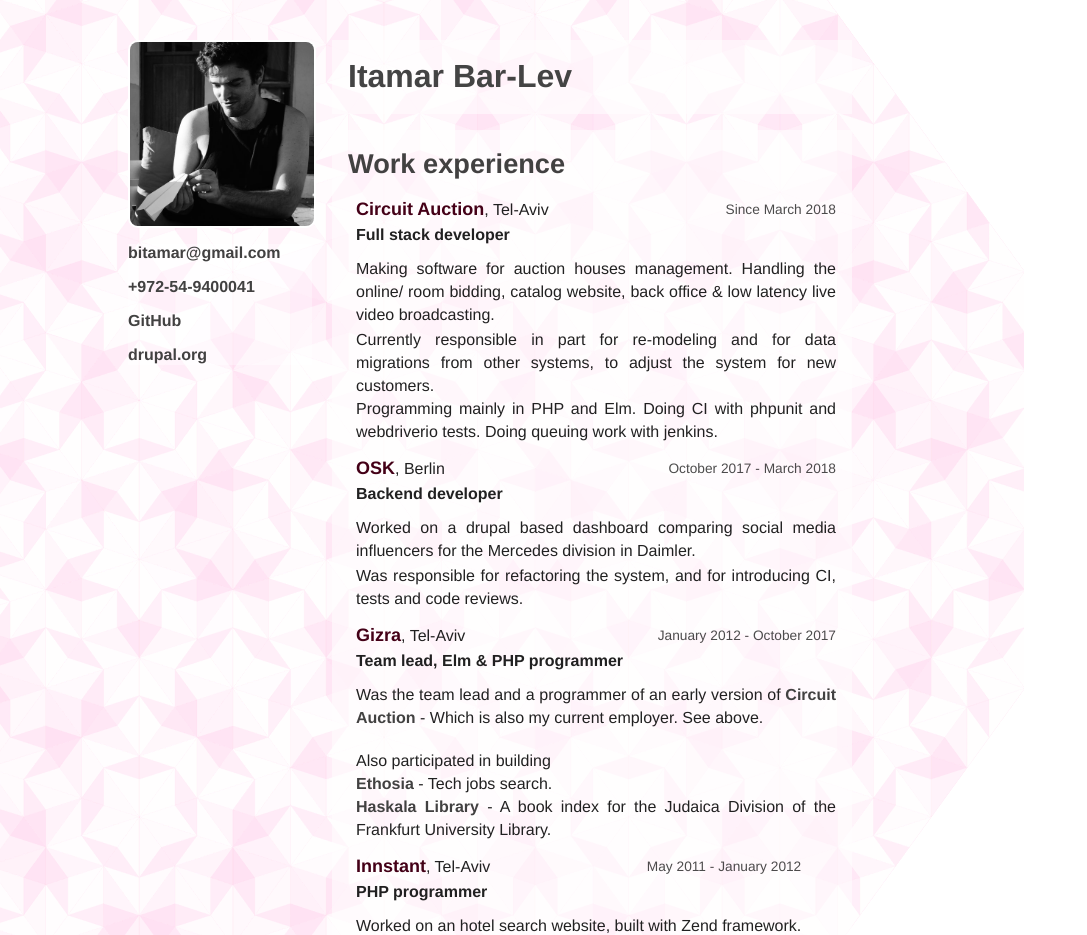
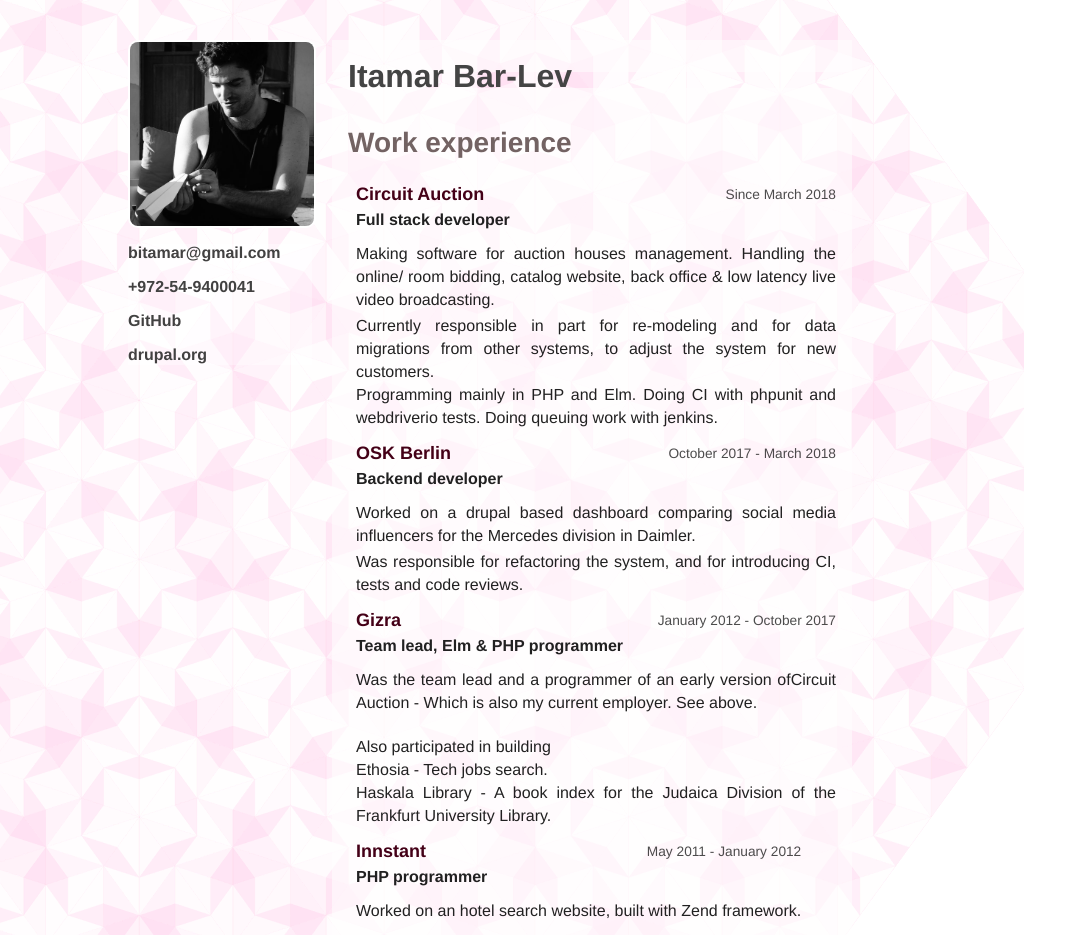
Before and after one commit to bitamar/cv, a React (Create React App) app: page / in a window 1280 px wide. Shown: the top 935 px of the page, without its empty margins (0-1087 px from the left). Built offline with nearby package versions, Linux system fonts and the light colour scheme.

Commit message:
css fixes + remove city names + remove links

```diff
--- a/public/index.html
+++ b/public/index.html
@@ -3,6 +3,7 @@
   <head>
     <meta charset="utf-8" />
     <meta name="viewport" content="width=device-width, initial-scale=1" />
+    <meta name="description" content="Itamar Bar-Lev | CV"/>
 
     <!--
       Notice the use of %PUBLIC_URL% in the tags above.
--- a/src/App.css
+++ b/src/App.css
@@ -1,5 +1,3 @@
-/*@import url("https://fonts.googleapis.com/css?family=Lato:400,700,400italic,700italic&subset=latin");*/
-
 html {
   font-size: 16px;
   min-width: 400px;
@@ -17,19 +15,22 @@ h2 {
   line-height: 1.3em;
   font-weight: bold;
   padding: 0;
-}
-
-.title {
   margin: 0;
   min-height: 1rem;
   color: #444;
-  font-size: 2em;
+  float: left;
+  font-size: 32px;
 }
 
 h2 {
-  margin: 0 0 1rem;
+  margin-left: 10px;
   color: #424141;
   font-size: 1.7rem;
+}
+
+h3 {
+  font-size: 28px;
+  color: #736363;
 }
 
 p {
@@ -86,7 +87,6 @@ a:hover {
 .ui.list > .item .header {
   display: block;
   margin: 0;
-  font-family: "Helvetica Neue", Arial, Helvetica, sans-serif;
   font-weight: bold;
   color: rgba(0, 0, 0, 0.87);
 }
@@ -118,9 +118,10 @@ p {
 .ui.segment .summary {
   line-height: 25px;
 }
-.ui.segment .summary.workplace a {
+.ui.segment .summary.workplace .title {
   color: #440017;
   font-size: 18px;
+  font-weight: bold;
 }
 .ui.segment:first-child {
   margin-top: 0;
@@ -249,19 +250,11 @@ span.category {
     min-width: 60px;
   }
 
-  .column.contact .ui.card .item a {
-    /*line-height: 25px;*/
-  }
-
   .column.contact .ui.card img {
     max-width: 16%;
     float: left;
   }
-  .column.contact .ui.card .title {
-    float: left;
-    margin-left: 10px;
-    font-size: 27px;
-  }
+
   .column.details {
     width: auto;
     max-width: 520px;
--- a/src/App.tsx
+++ b/src/App.tsx
@@ -10,7 +10,7 @@ function App() {
         <div className="ui card">
           <div className="clearfix">
             <img width="188" height="188" src={itamar} alt="Itamar Bar-Lev" />
-            <h2 className="title narrow-only">Itamar Bar-Lev</h2>
+            <h2 className="narrow-only">Itamar Bar-Lev</h2>
             <div className="extra content">
               <div className="ui list">
                 <div className="item">
@@ -33,19 +33,16 @@ function App() {
 
       <div className="column details">
         <div className="ui segment wide-only">
-          <h1 className="title">Itamar Bar-Lev</h1>
+          <h1>Itamar Bar-Lev</h1>
         </div>
         <div className="ui segment work">
-          <h2>Work experience</h2>
+          <h3>Work experience</h3>
           <div className="ui list">
             <div className="item">
               <i className="angle right icon" />
               <div className="content">
                 <div className="summary workplace">
-                  <a href="http://nullrefer.com/?http://www.circuitauction.com/">
-                    Circuit Auction
-                  </a>
-                  , Tel-Aviv
+                  <span className="title">Circuit Auction</span>
                   <div className="date">
                     Since <span className="month">March</span> 2018
                   </div>
@@ -72,8 +69,7 @@ function App() {
               <i className="angle right icon" />
               <div className="content">
                 <div className="summary workplace">
-                  <a href="http://nullrefer.com/?https://oskberlin.com/">OSK</a>
-                  , Berlin
+                  <span className="title">OSK Berlin</span>
                   <div className="date">
                     <span className="month">October</span> 2017 -{" "}
                     <span className="month">March</span> 2018
@@ -96,10 +92,7 @@ function App() {
               <i className="angle right icon" />
               <div className="content">
                 <div className="summary workplace">
-                  <a href="http://nullrefer.com/?https://www.gizra.com">
-                    Gizra
-                  </a>
-                  , Tel-Aviv
+                  <span className="title">Gizra</span>
                   <div className="date">
                     <span className="month">January</span> 2012 -{" "}
                     <span className="month">October</span> 2017
@@ -108,29 +101,19 @@ function App() {
                 </div>
                 <div>
                   <p>
-                    Was the team lead and a programmer of an early version of{" "}
-                    <a href="http://nullrefer.com/?http://www.circuitauction.com/">
-                      Circuit Auction
-                    </a>{" "}
-                    - Which is also my current employer. See above.
+                    Was the team lead and a programmer of an early version of
+                    <span>Circuit Auction</span> - Which is also my current
+                    employer. See above.
                   </p>
                   <br />
                   <p>
                     Also participated in building
                     <br />
-                    <span>
-                      <a href="http://nullrefer.com/?https://www.ethosia.co.il/">
-                        Ethosia
-                      </a>{" "}
-                      - Tech jobs search.
-                    </span>
+                    <span>Ethosia - Tech jobs search.</span>
                     <br />
                     <span>
-                      <a href="http://nullrefer.com/?http://www.haskala-library.net/">
-                        Haskala Library
-                      </a>{" "}
-                      - A book index for the Judaica Division of the Frankfurt
-                      University Library.
+                      Haskala Library - A book index for the Judaica Division of
+                      the Frankfurt University Library.
                     </span>
                     <br />
                   </p>
@@ -141,10 +124,7 @@ function App() {
               <i className="angle right icon" />
               <div className="content">
                 <div className="summary workplace">
-                  <a href="http://nullrefer.com/?http://www.innstant.com">
-                    Innstant
-                  </a>
-                  , Tel-Aviv
+                  <span className="title">Innstant</span>
                   <div className="date">
                     <span className="month">May</span> 2011 -{" "}
                     <span className="month">January</span> 2012
@@ -163,10 +143,7 @@ function App() {
               <i className="angle right icon" />
               <div className="content">
                 <div className="summary workplace">
-                  <a href="http://nullrefer.com/?http://fairmas.com/">
-                    Fairmas
-                  </a>
-                  , Berlin
+                  <span className="title">Fairmas</span>
                   <div className="date">
                     <span className="month">June</span> 2008 -{" "}
                     <span className="month">May</span> 2011
@@ -188,19 +165,17 @@ function App() {
           </div>
         </div>
         <div className="ui segment">
-          <h2>Education</h2>
+          <h3>Education</h3>
           <div className="content indented">
             <div className="summary">
-              <a href="http://www.openu.ac.il/">
-                The Open University of Israel
-              </a>
+              The Open University of Israel
               <div className="date">Since 2012</div>
             </div>
             <div>Studying for a B.A. in cognitive and computer sciences.</div>
           </div>
         </div>
         <div className="ui segment">
-          <h2>Abilities</h2>
+          <h3>Abilities</h3>
           <div className="ui list">
             <div className="item">
               <i className="angle right icon" />
```
